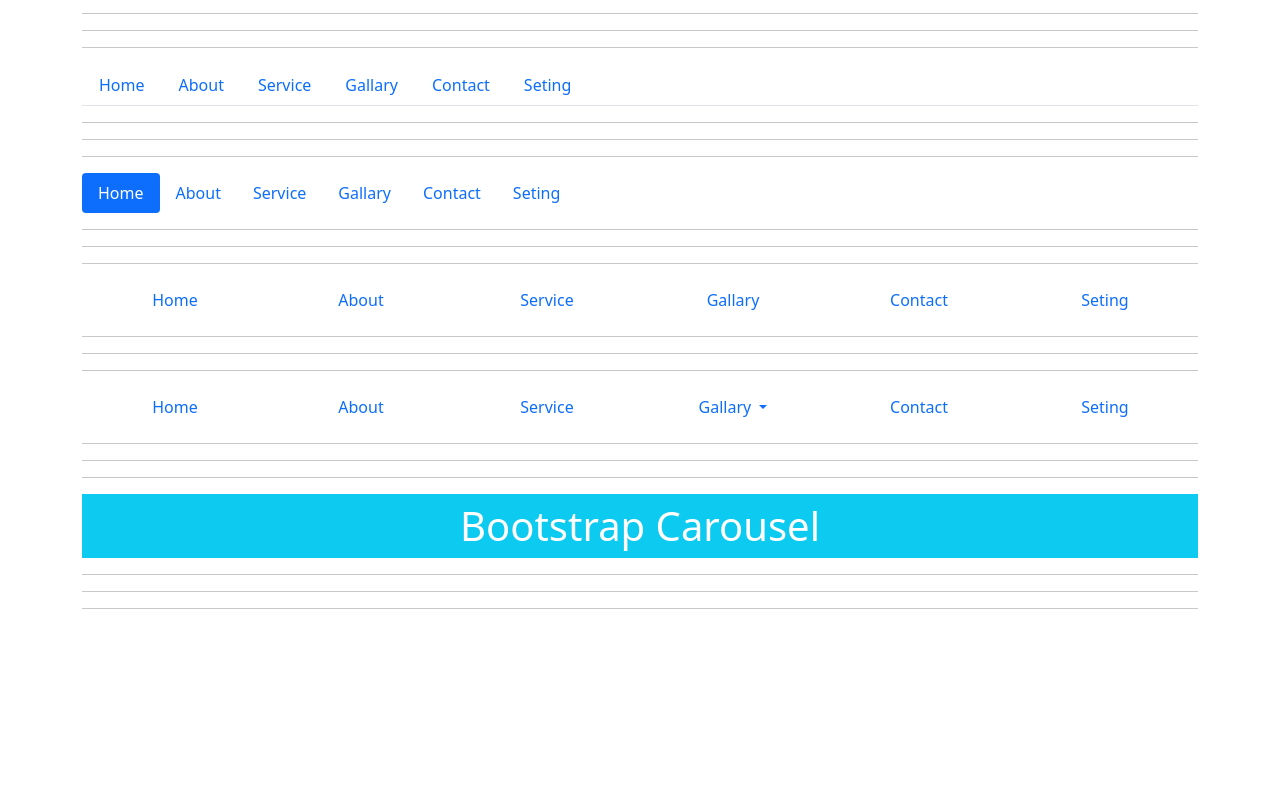
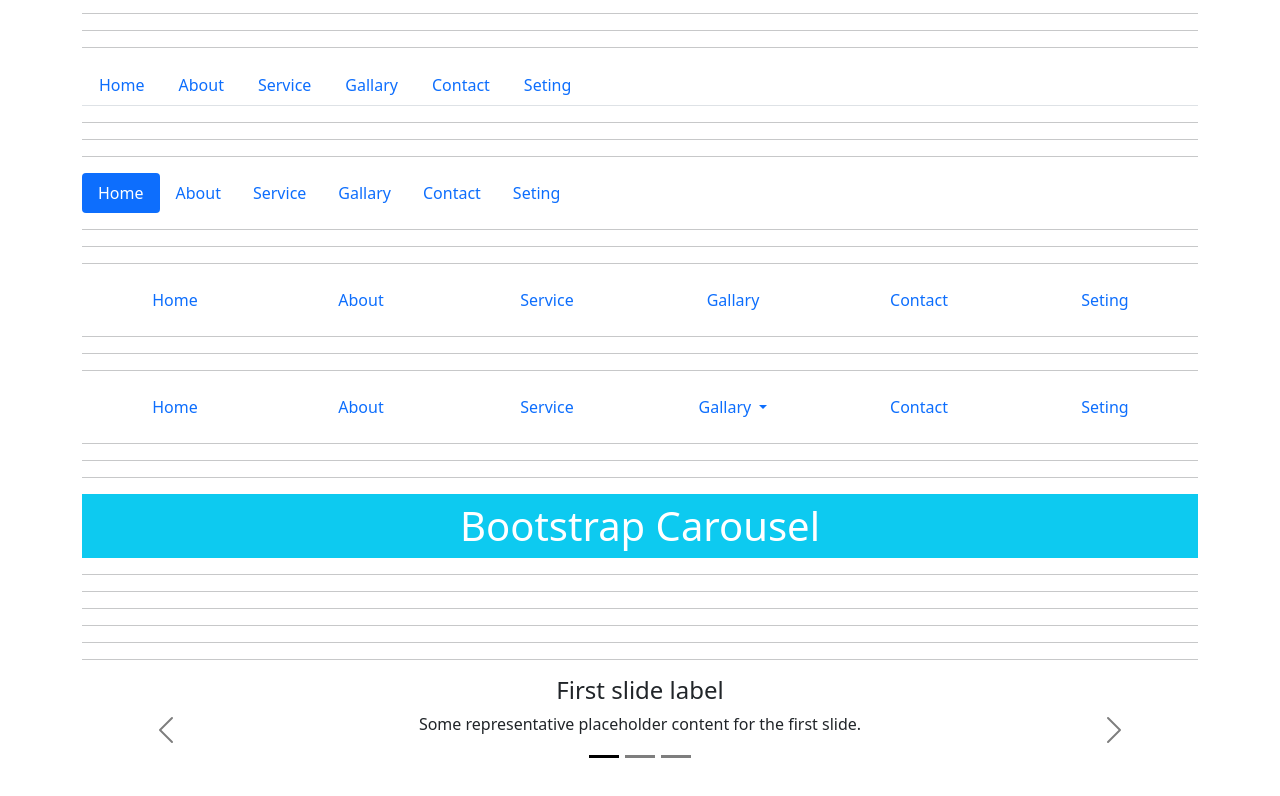
Before and after one commit to 123sshubham/bootstrap, a plain HTML site: page index3.html in a window 1280 px wide. Shown: the part 2245-3041 px from the top of the page. Drawn offline with nearby package versions, Linux system fonts and the light colour scheme.

Commit message:
Bootstrap Carouel classess practice

```diff
--- a/index3.html
+++ b/index3.html
@@ -309,8 +309,8 @@
             <li class="nav-item"><a class="nav-link active" href="#">Home</a></li>
             <li class="nav-item"><a class="nav-link" href="#">About</a></li>
             <li class="nav-item"><a class="nav-link" href="#">Service</a></li>
-            <li class="nav-item dorpdown"><a class="nav-link dropdown-toggle" href="#" id="navbardropdownMenuLink" role="button"
-                data-bs-toggle="dropdown" aria-expanded="false">Gallary
+            <li class="nav-item dorpdown"><a class="nav-link dropdown-toggle" href="#" id="navbardropdownMenuLink"
+                    role="button" data-bs-toggle="dropdown" aria-expanded="false">Gallary
                     <ul class="dropdown-menu">
                         <li class="dropdown-item">Menu-1</li>
                         <li class="dropdown-item">Menu-2</li>
@@ -318,10 +318,11 @@
                         <li class="dropdown-item ">Menu-4</li>
                         <li class="dropdown-item">Menu-5</li>
                         <li class="dropdown-item">Menu-6</li>
-                    </a></ul>
-                </li>
-            <li class="nav-item"><a class="nav-link" href="#">Contact</a></li>
-            <li class="nav-item"><a class="nav-link" href="#">Seting</a></li>
+                </a>
+        </ul>
+        </li>
+        <li class="nav-item"><a class="nav-link" href="#">Contact</a></li>
+        <li class="nav-item"><a class="nav-link" href="#">Seting</a></li>
         </ul>
         <hr>
         <hr>
@@ -330,7 +331,97 @@
         <hr>
         <hr>
         <hr>
-
+        <!-- <div id="carouselExampleDark" class="carousel carousel-dark slide" data-bs-ride="carousel">
+            <div class="carousel-indicators">
+                <button type="button" data-bs-target="#carouselExampleDark" data-bs-slide-to="0" class="active"
+                    aria-current="true" aria-label="Slide 1"></button>
+                <button type="button" data-bs-target="#carouselExampleDark" data-bs-slide-to="1"
+                    aria-label="Slide 2"></button>
+                <button type="button" data-bs-target="#carouselExampleDark" data-bs-slide-to="2"
+                    aria-label="Slide 3"></button>
+            </div>
+            <div class="carousel-inner">
+                <div class="carousel-item active" data-bs-interval="10000">
+                    <p>Lorem ipsum dolor sit amet consectetur adipisicing elit. Assumenda qui in deleniti quaerat nisi
+                        veritatis autem sed enim eius vitae.</p>
+                    <div class="carousel-caption d-none d-md-block">
+                        <h5>First slide label</h5>
+                        <p>Some representative placeholder content for the first slide.</p>
+                    </div>
+                </div>
+                <div class="carousel-item" data-bs-interval="2000">
+                    <p>Lorem ipsum dolor sit, amet consectetur adipisicing elit. Aliquam nulla possimus expedita,
+                        officia voluptatum recusandae sint consectetur veniam ut cumque.</p>
+                    <div class="carousel-caption d-none d-md-block">
+                        <h5>Second slide label</h5>
+                        <p>Some representative placeholder content for the second slide.</p>
+                    </div>
+                </div>
+                <div class="carousel-item">
+                    <p align="text-center">Lorem ipsum, dolor sit amet consectetur adipisicing elit. Esse totam enim
+                        laudantium iste a labore cum quibusdam odit atque tempore.</p>
+                    <div class="carousel-caption d-none d-md-block">
+                        <h5>Third slide label</h5>
+                        <p>Some representative placeholder content for the third slide.</p>
+                    </div>
+                </div>
+            </div>
+            <button class="carousel-control-prev" type="button" data-bs-target="#carouselExampleDark"
+                data-bs-slide="prev">
+                <span class="carousel-control-prev-icon" aria-hidden="true"></span>
+                <span class="visually-hidden">Previous</span>
+            </button>
+            <button class="carousel-control-next" type="button" data-bs-target="#carouselExampleDark"
+                data-bs-slide="next">
+                <span class="carousel-control-next-icon" aria-hidden="true"></span>
+                <span class="visually-hidden">Next</span>
+            </button>
+        </div>
+    -->
+        <hr>
+        <hr>
+        <hr>
+        <div id="carouselExampleDark" class="carousel carousel-dark slide" data-bs-ride="carousel">
+            <div class="carousel-indicators">
+                <button type="button" data-bs-target="#carouselExampleDark" data-bs-slide-to="0" class="active"
+                    aria-current="true" aria-label="Slide 1"></button>
+                <button type="button" data-bs-target="#carouselExampleDark" data-bs-slide-to="1"
+                    aria-label="Slide 2"></button>
+                <button type="button" data-bs-target="#carouselExampleDark" data-bs-slide-to="2"
+                    aria-label="Slide 3"></button>
+            </div>
+            <div class="carousel-inner">
+                <div class="slide-item active">
+                    <div class="slide-item text-center"><h4>First slide label</h4>
+                        <p class="mb-5">Some representative placeholder content for the first slide.</p>
+                    </div>
+                </div>
+                <div class="carousel-item" data-bs-interval="2000">
+                    <img src="..." class="d-block w-100" alt="...">
+                    <div class="carousel-caption d-none d-md-block">
+                        <h5>Second slide label</h5>
+                        <p>Some representative placeholder content for the second slide.</p>
+                    </div>
+                </div>
+                <div class="carousel-item">
+                    <img src="..." class="d-block w-100" alt="...">
+                    <div class="carousel-caption d-none d-md-block">
+                        <h5>Third slide label</h5>
+                        <p class="mb-5">Some representative placeholder content for the third slide.</p>
+                    </div>
+                </div>
+            </div>
+            <button class="carousel-control-prev" type="button" data-bs-target="#carouselExampleDark"
+                data-bs-slide="prev">
+                <span class="carousel-control-prev-icon" aria-hidden="true"></span>
+                <span class="visually-hidden">Previous</span>
+            </button>
+            <button class="carousel-control-next" type="button" data-bs-target="#carouselExampleDark"
+                data-bs-slide="next">
+                <span class="carousel-control-next-icon" aria-hidden="true"></span>
+                <span class="visually-hidden">Next</span>
+            </button>
+        </div>
 
 
         <br><br><br><br><br><br><br><br><br><br>
```
